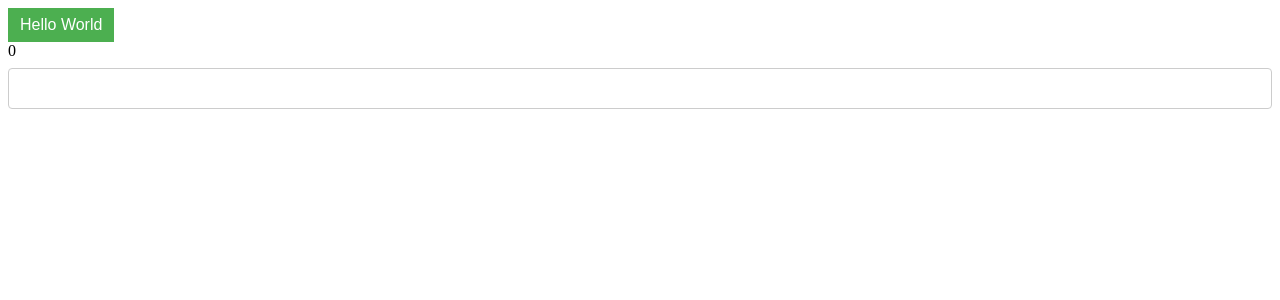
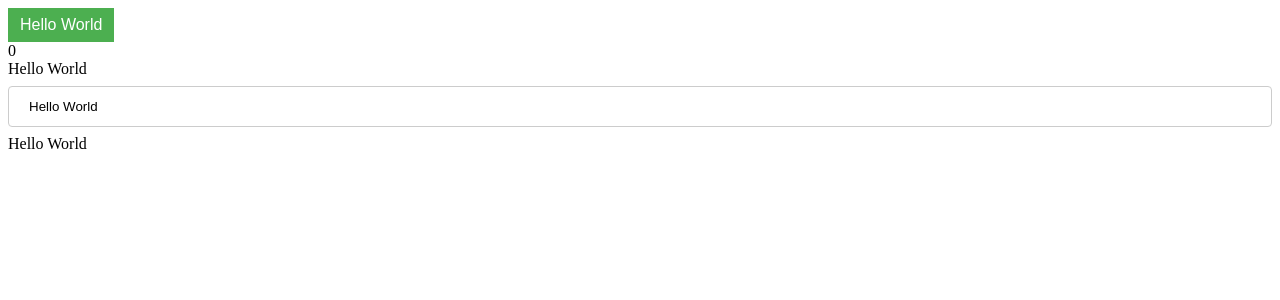
Before and after one commit to eggplantiny/vue3-todo-app, a Vue app: page /Playground in a window 1280 px wide. Shown: the top 300 px of the page. Built offline with nearby package versions, Linux system fonts and the light colour scheme.

Commit message:
v-model 생성

```diff
--- /dev/null
+++ b/src/components/atoms/EInput.vue
@@ -0,0 +1,47 @@
+<template>
+  <label>
+    {{ label }}
+    <input
+      type="text"
+      :value="modelValue"
+      @input="$emit('update:modelValue', $event.target.value)"
+    />
+  </label>
+</template>
+
+<script>
+import { ref } from 'vue'
+
+export default {
+  name: 'EInput',
+  props: {
+    label: String,
+    modelValue: {
+      type: [String, Number],
+      default: ''
+    }
+  },
+  setup (...params) {
+    const value = ref('')
+
+    console.log(params)
+    return {
+      value
+    }
+  }
+}
+</script>
+
+<style scoped lang="scss">
+
+input[type=text] {
+  width: 100%;
+  padding: 12px 20px;
+  margin: 8px 0;
+  display: inline-block;
+  border: 1px solid #ccc;
+  border-radius: 4px;
+  box-sizing: border-box;
+}
+
+</style>
--- a/src/components/atoms/ETextField.vue
+++ /dev/null
@@ -1,34 +0,0 @@
-<template>
-  <label>
-    {{ label }}
-    <input type="text" />
-  </label>
-</template>
-
-<script>
-import { ref, toRef } from 'vue'
-export default {
-  name: 'ETextField',
-  setup (props) {
-    const label = toRef(props.label, 'label')
-
-    return {
-      label
-    }
-  }
-}
-</script>
-
-<style scoped lang="scss">
-
-input[type=text] {
-  width: 100%;
-  padding: 12px 20px;
-  margin: 8px 0;
-  display: inline-block;
-  border: 1px solid #ccc;
-  border-radius: 4px;
-  box-sizing: border-box;
-}
-
-</style>
--- a/src/views/Playground.vue
+++ b/src/views/Playground.vue
@@ -9,7 +9,13 @@
       {{ counter }}
     </div>
     <div>
-      <e-text-field label="Hello World" />
+      <e-input
+        v-model="value"
+        label="Hello World"
+      />
+    </div>
+    <div>
+      {{ value }}
     </div>
   </div>
 </template>
@@ -18,13 +24,14 @@
 
 import { ref, watch } from 'vue'
 import EButton from "@/components/atoms/EButton.vue"
-import ETextField from "@/components/atoms/ETextField.vue";
+import EInput from "@/components/atoms/EInput.vue";
 
 export default {
   name: 'Playground',
-  components: { ETextField, EButton },
+  components: { EInput, EButton },
   setup () {
     const counter = ref(0)
+    const value = ref('Hello World')
 
     const onClickButton = () => { counter.value += 1 }
 
@@ -36,6 +43,7 @@ export default {
 
     return {
       counter,
+      value,
       onClickButton
     }
   }
```
